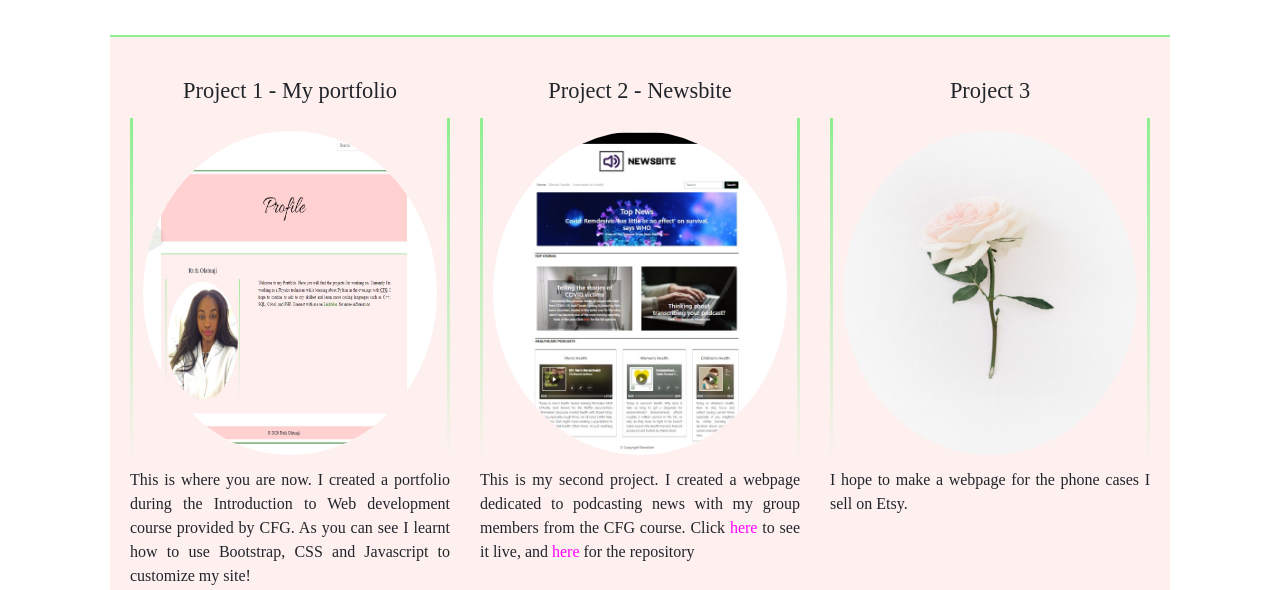
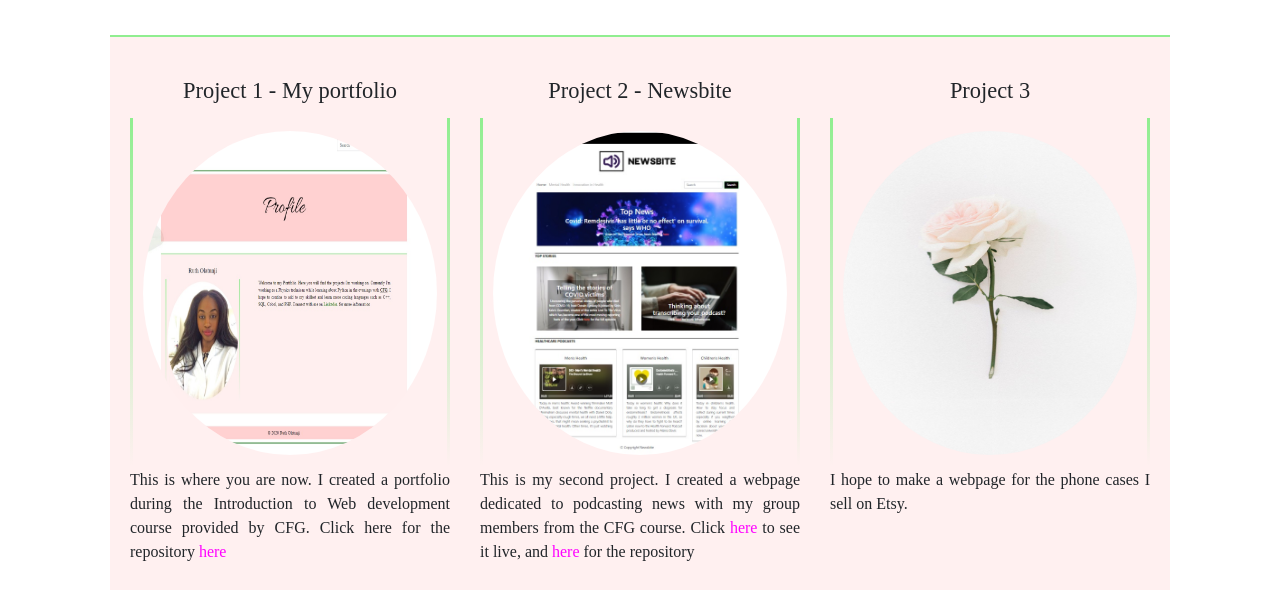
Before and after one commit to rutholatunji/rutholatunji, a website: page top-five.html in a window 1280 px wide. Shown: the part 362-952 px from the top of the page. Drawn offline with nearby package versions, Linux system fonts and the light colour scheme; a web font is replaced by a local one.

Commit message:
Update top-five.html

```diff
--- a/top-five.html
+++ b/top-five.html
@@ -84,9 +84,9 @@
 
 
         <p>
-          This is where you are now. I created a portfolio during the Introduction to Web development course provided by CFG. As you can see I  learnt how to use Bootstrap, CSS and Javascript to customize my site!
-
-        </p>
+          This is where you are now. I created a portfolio during the Introduction to Web development course provided by CFG.
+		Click here for the repository <a class=linkColorIndex href="https://github.com/rutholatunji/rutholatunji.github.io">here</a>
+		 </p>
       </div>
 
 
```
